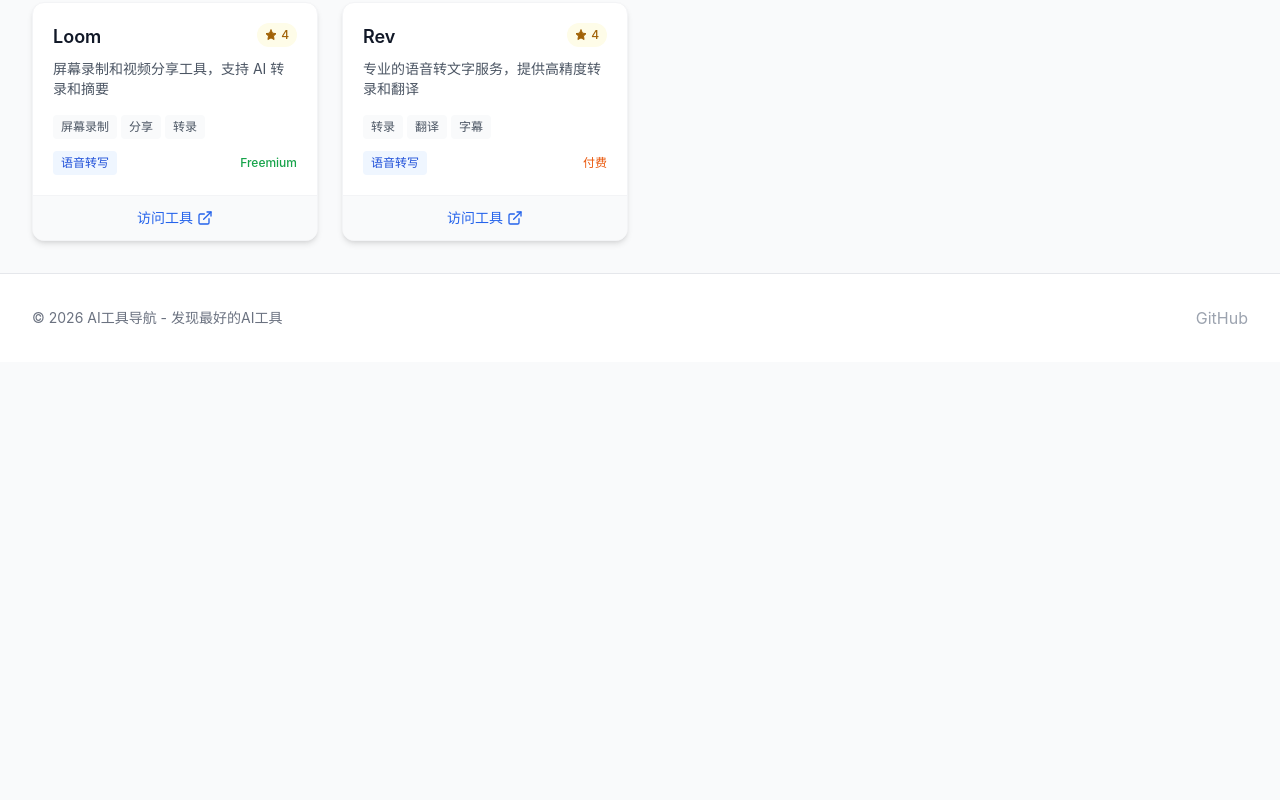
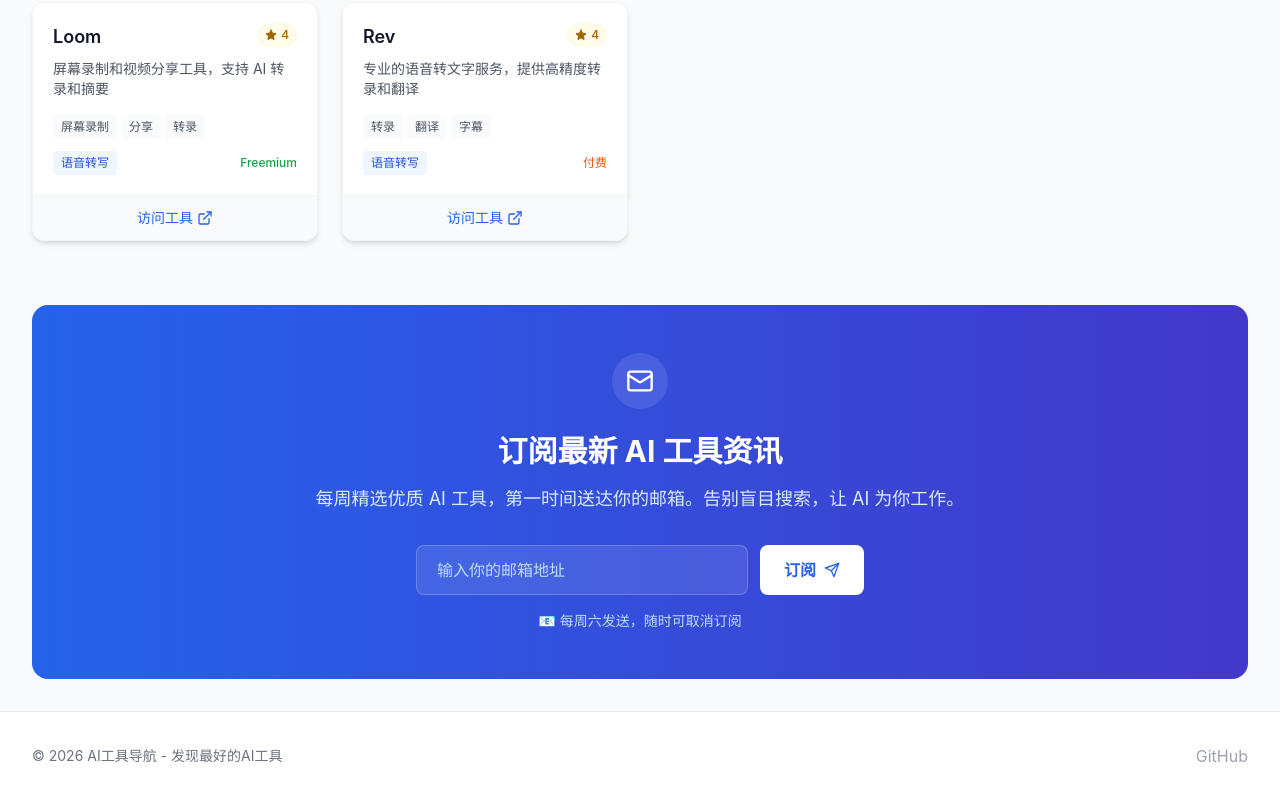
Before and after one commit to bumagh/ai-tools-navigator, a Next.js app: page / in a window 1280 px wide. Shown: the part 2493-3293 px from the top of the page. Before the commit the page ends 2855 px from the top, so only its background shows below. Built offline with nearby package versions, Linux system fonts and the light colour scheme.

Commit message:
feat: 添加 GA4 追踪、Newsletter 订阅和工具点击事件
- 集成 Google Analytics 4 基础追踪代码
- 添加 Newsletter 订阅组件到首页
- 添加工具卡片点击事件追踪，用于分析热门工具

```diff
--- a/src/app/layout.tsx
+++ b/src/app/layout.tsx
@@ -14,9 +14,26 @@ export const metadata: Metadata = {
   },
 };
 
+// Google Analytics 4 追踪代码
+const GA_MEASUREMENT_ID = 'G-XXXXXXXXXX'; // TODO: 替换为实际的 GA4 Measurement ID
+
 export default function RootLayout({ children }: { children: React.ReactNode }) {
   return (
     <html lang="zh-CN">
+      <head>
+        {/* Google Analytics */}
+        <script async src={`https://www.googletagmanager.com/gtag/js?id=${GA_MEASUREMENT_ID}`} />
+        <script
+          dangerouslySetInnerHTML={{
+            __html: `
+              window.dataLayer = window.dataLayer || [];
+              function gtag(){dataLayer.push(arguments);}
+              gtag('js', new Date());
+              gtag('config', '${GA_MEASUREMENT_ID}');
+            `,
+          }}
+        />
+      </head>
       <body className="bg-gray-50 text-gray-900 antialiased min-h-screen flex flex-col">
         <Header />
         <main className="flex-grow">
--- a/src/app/page.tsx
+++ b/src/app/page.tsx
@@ -4,6 +4,7 @@ import React, { useState, useMemo } from 'react';
 import SearchBar from '@/components/SearchBar';
 import CategoryFilter from '@/components/CategoryFilter';
 import ToolCard from '@/components/ToolCard';
+import Newsletter from '@/components/Newsletter';
 import { tools } from '@/data/tools';
 import { Sparkles, TrendingUp } from 'lucide-react';
 
@@ -125,6 +126,11 @@ export default function Home() {
             </div>
           )}
         </div>
+
+        {/* Newsletter 订阅 */}
+        <div className="mt-16">
+          <Newsletter />
+        </div>
       </main>
     </div>
   );
--- /dev/null
+++ b/src/components/Newsletter.tsx
@@ -0,0 +1,90 @@
+// src/components/Newsletter.tsx
+'use client';
+
+import React, { useState } from 'react';
+import { Mail, Send, CheckCircle } from 'lucide-react';
+
+export default function Newsletter() {
+  const [email, setEmail] = useState('');
+  const [status, setStatus] = useState<'idle' | 'loading' | 'success' | 'error'>('idle');
+
+  const handleSubmit = async (e: React.FormEvent) => {
+    e.preventDefault();
+
+    if (!email) return;
+
+    setStatus('loading');
+
+    // 模拟 API 调用 - 实际项目中需要连接到 ConvertKit 或其他邮件服务
+    setTimeout(() => {
+      setStatus('success');
+      // 触发 GA4 事件
+      if (typeof window !== 'undefined' && (window as any).gtag) {
+        (window as any).gtag('event', 'newsletter_signup', {
+          event_category: 'engagement',
+          event_label: email,
+        });
+      }
+    }, 1000);
+  };
+
+  if (status === 'success') {
+    return (
+      <div className="bg-gradient-to-r from-green-50 to-blue-50 rounded-2xl p-8 text-center border border-green-100">
+        <CheckCircle className="w-12 h-12 text-green-500 mx-auto mb-4" />
+        <h3 className="text-xl font-semibold text-gray-900 mb-2">订阅成功！</h3>
+        <p className="text-gray-600">
+          感谢订阅！我们会不定期为你推送最新的 AI 工具和实用技巧。
+        </p>
+      </div>
+    );
+  }
+
+  return (
+    <div className="bg-gradient-to-r from-blue-600 to-indigo-700 rounded-2xl p-8 md:p-12">
+      <div className="max-w-2xl mx-auto text-center">
+        <div className="inline-flex items-center justify-center w-14 h-14 bg-white/10 rounded-full mb-6">
+          <Mail className="w-7 h-7 text-white" />
+        </div>
+
+        <h3 className="text-2xl md:text-3xl font-bold text-white mb-4">
+          订阅最新 AI 工具资讯
+        </h3>
+
+        <p className="text-blue-100 text-lg mb-8">
+          每周精选优质 AI 工具，第一时间送达你的邮箱。告别盲目搜索，让 AI 为你工作。
+        </p>
+
+        <form onSubmit={handleSubmit} className="flex flex-col sm:flex-row gap-3 max-w-md mx-auto">
+          <input
+            type="email"
+            value={email}
+            onChange={(e) => setEmail(e.target.value)}
+            placeholder="输入你的邮箱地址"
+            required
+            disabled={status === 'loading'}
+            className="flex-1 px-5 py-3 rounded-lg bg-white/10 border border-white/20 text-white placeholder-blue-200 focus:outline-none focus:ring-2 focus:ring-white/50 focus:border-transparent transition-all"
+          />
+          <button
+            type="submit"
+            disabled={status === 'loading'}
+            className="px-6 py-3 bg-white text-blue-600 font-semibold rounded-lg hover:bg-blue-50 focus:outline-none focus:ring-2 focus:ring-white/50 transition-all flex items-center justify-center gap-2 disabled:opacity-70"
+          >
+            {status === 'loading' ? (
+              <span className="w-5 h-5 border-2 border-blue-600 border-t-transparent rounded-full animate-spin" />
+            ) : (
+              <>
+                订阅
+                <Send className="w-4 h-4" />
+              </>
+            )}
+          </button>
+        </form>
+
+        <p className="text-blue-200 text-sm mt-4">
+          📧 每周六发送，随时可取消订阅
+        </p>
+      </div>
+    </div>
+  );
+}
--- a/src/components/ToolCard.tsx
+++ b/src/components/ToolCard.tsx
@@ -1,4 +1,6 @@
 // src/components/ToolCard.tsx
+'use client';
+
 import React from 'react';
 import Link from 'next/link';
 import { ExternalLink, Star, Sparkles } from 'lucide-react';
@@ -17,6 +19,20 @@ interface Tool {
 }
 
 const ToolCard: React.FC<{ tool: Tool }> = ({ tool }) => {
+  // 处理工具点击事件
+  const handleToolClick = () => {
+    // 触发 GA4 工具点击事件
+    if (typeof window !== 'undefined' && (window as any).gtag) {
+      (window as any).gtag('event', 'tool_click', {
+        event_category: 'engagement',
+        event_label: tool.name,
+        tool_category: tool.category,
+        tool_id: tool.id,
+      });
+    }
+    console.log(`[Analytics] Tool clicked: ${tool.name} (${tool.category})`);
+  };
+
   return (
     <div className="bg-white rounded-xl shadow-md overflow-hidden hover:shadow-lg transition-all duration-300 h-full flex flex-col border border-gray-100">
       <div className="p-5 flex-grow">
@@ -63,6 +79,7 @@ const ToolCard: React.FC<{ tool: Tool }> = ({ tool }) => {
           href={tool.url}
           target="_blank"
           rel="noopener noreferrer"
+          onClick={handleToolClick}
           className="flex items-center justify-center text-blue-600 hover:text-blue-800 text-sm font-medium"
         >
           访问工具
```
